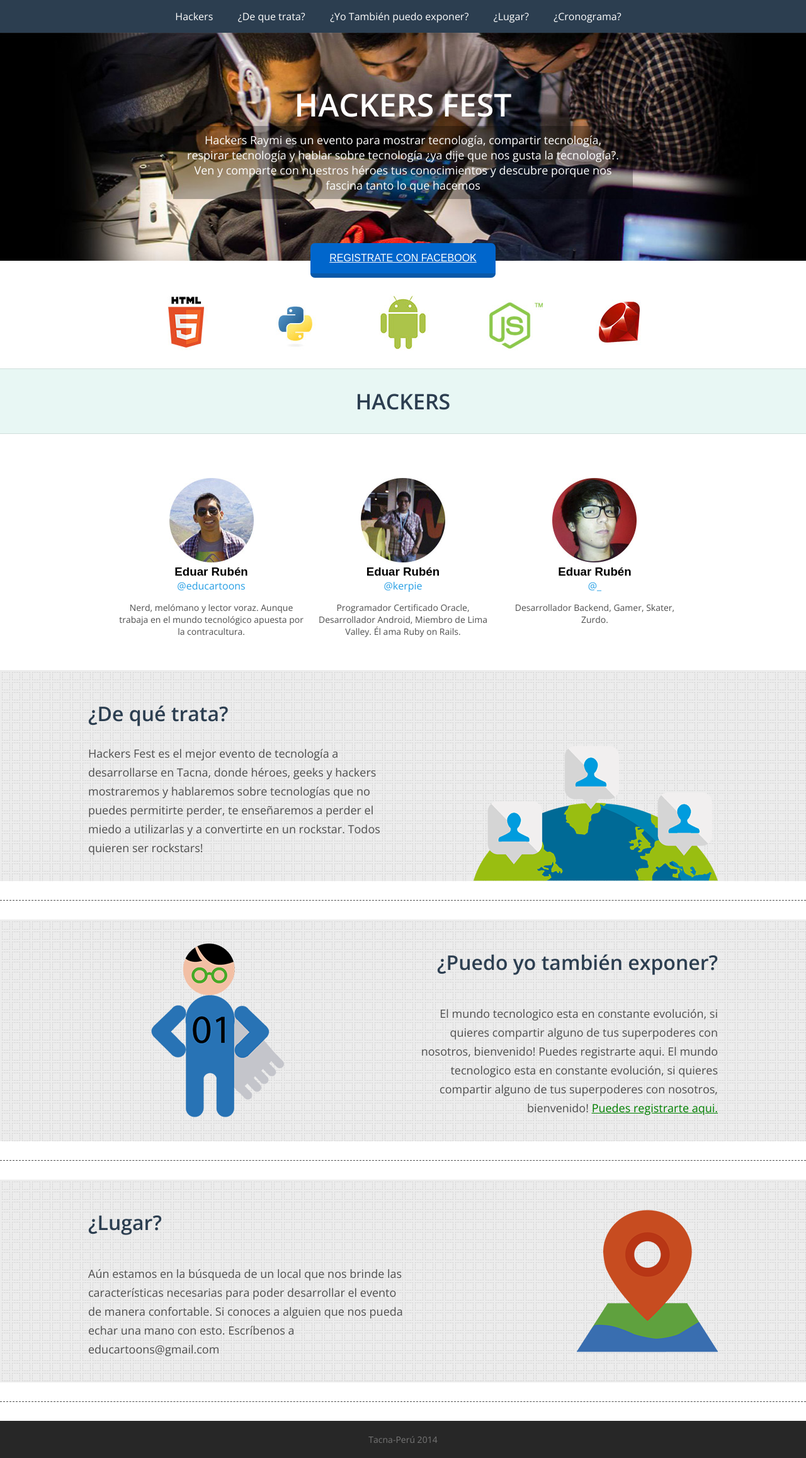
After one commit to cyberedu/HackersFest, a PHP site: page /hackersfest/1-index.html in a window 1280 px wide. The commit adds this page. Shown: the whole page at 63% size. Run offline with PHP 8.4, Linux system fonts and the light colour scheme; some libraries are stand-ins or nearby versions.

Commit message:
registrar usuarios

```diff
--- /dev/null
+++ b/1-index.html
@@ -0,0 +1,171 @@
+<!doctype html>
+<html lang="en">
+<head>
+	<meta charset="UTF-8">
+	<meta name="viewport" content="width=device-width, initial-scale=1, maximum-scale=1">
+	<title>Hackers Fest::Evento Tecnológico</title>
+	<link rel="stylesheet" href="css/normalize.css">
+	<link rel="stylesheet" href="css/estilos.css">
+	<link href='http://fonts.googleapis.com/css?family=Open+Sans:400,600' rel='stylesheet' type='text/css'>
+</head>
+<body>
+<header>
+	<nav>
+		<div class="wrapper">
+			<ul>
+				<li><a href="#titulo_hackers">Hackers</a></li>
+				<li><a href="#trata">¿De que trata?</a></li>
+				<li><a href="#exponer">¿Yo También puedo exponer?</a></li>
+				<li><a href="#lugar">¿Lugar?</a></li>
+				<li><a href="#cronograma">¿Cronograma?</a></li>
+			</ul>
+		</div>
+	</nav>
+</header>
+	<section id="presentacion">
+		<div class="wrapper2">
+			<h1>HACKERS FEST</h1>
+			<p>Hackers Raymi es un evento para mostrar tecnología, compartir tecnología, respirar tecnología y hablar sobre tecnología ¿ya dije que nos gusta la tecnología?. Ven y comparte con nuestros héroes tus conocimientos y descubre porque nos fascina tanto lo que hacemos</p>
+			<a href="#" id="reg" class="registrarse">registrate con facebook</a>
+		</div>
+	</section>
+	<section id="formulario">
+		<div class="wrapper">
+			<form action="">
+				<h4>
+					¿Que teconología te gustaría que se tratáse en el evento?
+				<h4>
+				<textarea name="mensaje" id="textarea" placeholder="Tu comentario"></textarea>
+				<input id="enviar" type="submit">
+			</form>
+		</div>
+	</section>
+	<section id="tecnologias">
+		<div class="tecnologias">
+			<figure>
+				<img src="img/icono_html5.jpg" alt="Logotipo HTML5" title="Logotipo HTML5">
+			</figure>
+			<figure>
+				<img src="img/icono_python.jpg" alt="Logotipo Python" title="Logotipo Python">
+			</figure>
+			<figure>
+				<img src="img/icono_android.jpg" alt="Logotipo Android" title="Logotipo Android">
+			</figure>
+			<figure>
+				<img src="img/icono_nodejs.jpg" alt="Logotipo Node.js" title="Logotipo Node.js">
+			</figure>
+			<figure>
+				<img src="img/icono_ruby.jpg" alt="Logotipo Ruby" title="Logotipo Ruby">
+			</figure>
+		</div>
+	</section>
+	<section id="titulo_hackers">
+		<div class="wrapper">
+			<h2>hackers</h3>
+		</div>
+	</section>
+	<section id="hackers">
+		<div class="wrapper">
+			<div class="expositor">
+			<figure>
+				<img src="img/avatar_educartoon.jpg" alt="Avatar Educartoons" title="Educartoons">
+			</figure>
+			<h3>Eduar Rubén</h3>
+			<a href="http://www.twitter.com/educartoons">@educartoons</a>
+			<p>
+				Nerd, melómano y lector voraz. Aunque trabaja en
+				el mundo tecnológico apuesta por la contracultura.
+			</p>
+			</div>
+			<div class="expositor">
+				<figure>
+					<img src="img/avatar_kerry.jpg" alt="Avatar Kerry" title="Kerry">
+				</figure>
+				<h3>Eduar Rubén</h3>
+				<a href="http://www.twitter.com/kerpie">@kerpie</a>
+				<p>
+					Programador Certificado Oracle, Desarrollador Android, Miembro de Lima Valley. Él ama Ruby on Rails.
+				</p>
+			</div>
+			<div class="expositor">
+				<figure>
+					<img src="img/avatar_alonso.jpg" alt="">
+				</figure>
+				<h3>Eduar Rubén</h3>
+				<a href="http://www.twitter.com/educartoons">@_</a>
+				<p>
+					Desarrollador Backend, Gamer, Skater, Zurdo.
+				</p>
+			</div>
+
+
+
+		</div><!-- Fin de Wrapper -->
+	</section>
+	<br>
+	<section id="trata" class="parte">
+		<div class="wrapper">
+			<div class="trata">
+				<h2>
+					¿De qué trata?
+				</h2>
+				<p>
+					Hackers Fest es el mejor evento de tecnología a desarrollarse en Tacna, donde héroes, geeks y hackers mostraremos y hablaremos sobre tecnologías que no puedes permitirte perder, te enseñaremos a perder el miedo a utilizarlas y a convertirte en un rockstar. Todos quieren ser rockstars!
+				</p>
+			</div>
+		</div>
+	</section>
+
+	<div class="rayitas"></div>
+
+	<section id="exponer" class="parte">
+		<div class="wrapper">
+			<div class="puedo">
+				<h2>
+					¿Puedo yo también exponer?
+				</h2>
+				<p>
+					El mundo tecnologico esta en constante evolución, si quieres compartir alguno de tus superpoderes con nosotros, bienvenido! Puedes registrarte aqui.
+					El mundo tecnologico esta en constante evolución, si quieres compartir alguno de tus superpoderes con nosotros, bienvenido!
+					<a href="#">Puedes registrarte aqui.</a>
+				</p>
+			</div>
+		</div>
+	</section>
+
+	<div class="rayitas"></div>
+
+	<section id="lugar" class="parte">
+		<div class="wrapper">
+			<div class="lugar">
+				<h2>
+					¿Lugar?
+				</h2>
+				<p>
+					Aún estamos en la búsqueda de un local
+					que nos brinde las características necesarias
+					para poder desarrollar el evento de manera
+					confortable.
+					Si conoces a alguien que nos pueda echar una
+					mano con esto.  Escríbenos a educartoons@gmail.com
+				</p>
+			</div>
+		</div>
+	</section>
+
+	<div class="rayitas"></div>
+
+	<footer>
+		<div class="wrapper">
+			<p>Tacna-Perú 2014</p>
+		</div>
+	</footer>
+	<script src="//ajax.googleapis.com/ajax/libs/jquery/1.10.2/jquery.min.js"></script>
+  <script src="js/simpleFacebookGraph.js"></script>
+	<script src="js/jquery.autosize.min.js"></script>
+	<script src="js/jquery.scrollTo-1.4.2-min.js"></script>
+  <script src="js/jquery.localscroll-1.2.7-min.js"></script>
+	<script src="js/hack-registrar.js"></script>
+
+</body>
+</html>
--- a/js/hack-registrar.js
+++ b/js/hack-registrar.js
@@ -1,45 +1,81 @@
+var base_url = 'http://localhost/hackersfest/';
+var val;
 $(function(){
+  //asi se hace js ;)
+  var pantalla = {
+    resize : function(){
+      $(window).on('resize',function(){
+        console.log('lol');
+        $('#presentacion').css('margin-top',$('header').height());
+      });
+    },
+    init : function(){
+      pantalla.resize();
+    }
+  }
+  pantalla.init();
 
+
+
+  $('textarea').autosize({append: "\n"});
+  // obtener los datos de facebook
+  $('#reg').click(function(event){
+      // event.stopPropagation();
+      $conte = $(this);
+      $conte.text('Procesando...');
+      login();
+      return false;
+  });
+
+  // registrar un usuario
+  $form = $('#form_reg');
+  $('#enviar').click(function(event){
+    event.preventDefault();
+    var url=base_url+'process.php';
+
+    $.post(url, $form.serialize(), function(data){
+      console.log(data);
+      var datos =  $.parseJSON(data);
+      console.log(datos);
+      if(datos[0]){
+        nombre = $('#nombre').val();
+        $('#reg').text("Gracias por Registrarse, "+nombre);
+      }else{
+        $('#reg').text("Ocurrio un imprevisto, recarga la página");
       }
-    // funcion para conectarse con facebook
-    function login(url_redirect) {
+      $('#formulario').slideUp("slow");
+    });
+  });
+
+
+});
+
+
+function login() {
     //console.log(url_redirect);
   fb.login(function()
   {
     if (fb.logged)
     {
-                //console.log(fb.user.work);
-                // datos obtenidos de facebook
-                //for(i=0;i<fb.evento.data.length;i++){
-                //  console.log(fb.evento.data[i]);
-                //}
-                //console.log(fb.user);
-                var val1 =fb.user.id;
-                var val2 =fb.user.name;
-                var val3 =fb.user.username;
-                var val4 =fb.user.email;
-                var val5 = '';
-                var val6 = '';
+      // console.log(fb);
+      val1 =fb.user.id;
+      val2 =fb.user.name;
+      val3 =fb.user.username;
+      val4 =fb.user.email;
+      // console.log(val1+' - '+val2+' - '+val3+' - '+val4);
+      $('#id').val(val1);
+      $('#nombre').val(val2);
+      $('#username').val(val3);
+      $('#email').val(val4);
 
-                if(fb.user.hometown)
-                    val5=fb.user.hometown.name;
-
-                if(fb.user.work)
-                    val6=fb.user.work[0].employer.name;
-
-                //console.log(val6);
-                var url=$('#base_url_js').val()+'index/nuevo_usuario';
-                $.post(url, { id: val1, name: val2, username: val3, email: val4, ciudad: val5, trabajo: val6 },
-                    function(data) {
-                        //console.log(data);
-                        if(data) window.location=$('#base_url_js').val()+url_redirect;
-                        else     alert('error - borre las cookies y recargue la pagina');
-                });
+      $('#formulario').slideDown();
+      $('#reg').text(val2);
     }
     else
     {
-                $('div.div-carga').remove();
-                alert("No se pudo identificar al usuario");
+      alert('Usuario no identificado.');
     }
+    return val;
   });
 }
+// funcion para conectarse con facebook
--- a/js/simpleFacebookGraph.js
+++ b/js/simpleFacebookGraph.js
@@ -1,9 +1,9 @@
 var fb = {
   config :{
   // CONFIG VARS:
-    app_id : '140433329431523',
+    app_id : '1447387525481124',
     use_xfbml : true,
-    extendPermissions : 'email,publish_stream,user_events' ,
+    extendPermissions : 'email' ,
     // info: http://developers.facebook.com/docs/reference/api/permissions/
     locale : 'es_ES'
     // all locales in: http://www.facebook.com/translations/FacebookLocales.xml
@@ -16,11 +16,7 @@
   login : function (callback){
     FB.login(function(r) {
       if (r.status == 'connected') {
-      	// loading
-      	//$('body').prepend('<div class="div-carga"><img src="'+$('#base_url_js').val()+'static/images/dog2.gif"/></div>');
-      	$('body').css('cursor','wait');
         FB.api('/me/permissions',function(perm){
-
           fb.logged = true;
       fb.perms = [];
       for(i in perm.data[0])
@@ -45,7 +41,6 @@
     FB.getLoginStatus(function(r) {
       if (r.status == 'connected' ) {
         FB.api('/me/permissions',function(perm){
-
           fb.logged = true;
       fb.perms = [];
       for(i in perm.data[0])
@@ -57,7 +52,6 @@
       }
         });
         fb.getUser(callback);
-        //fb.getEvents(callback);
         return true;
       } else {
         fb.logged = false;
@@ -70,19 +64,10 @@
   getUser : function(callback){
     FB.api('/me', function(r){
       var user = r;
-      //console.log(r);
       user.picture = "https://graph.facebook.com/"+user.id+"/picture";
       fb.user=user; callback(user);
     });
   },
-  /*getEvents : function(callback){
-    FB.api('/me/events', function(r){
-      var evento = r;
-      //console.log(r);
-      //user.picture = "https://graph.facebook.com/"+user.id+"/picture";
-      fb.evento=evento; callback(evento);
-    });
-  },*/
   publish : function (publishObj,callback,noReTry) {
   // publishObj: http://developers.facebook.com/docs/reference/api/post
     if (fb.logged && fb.hasPerm('publish_stream'))
```
Also changed, not shown: conexion.php (added, +13 -0 lines), index.php (renamed from index.html, +12 -31 lines), process.php (added, +32 -0 lines), 1 other file. Lines whose indentation alone changed are shown as unchanged.
